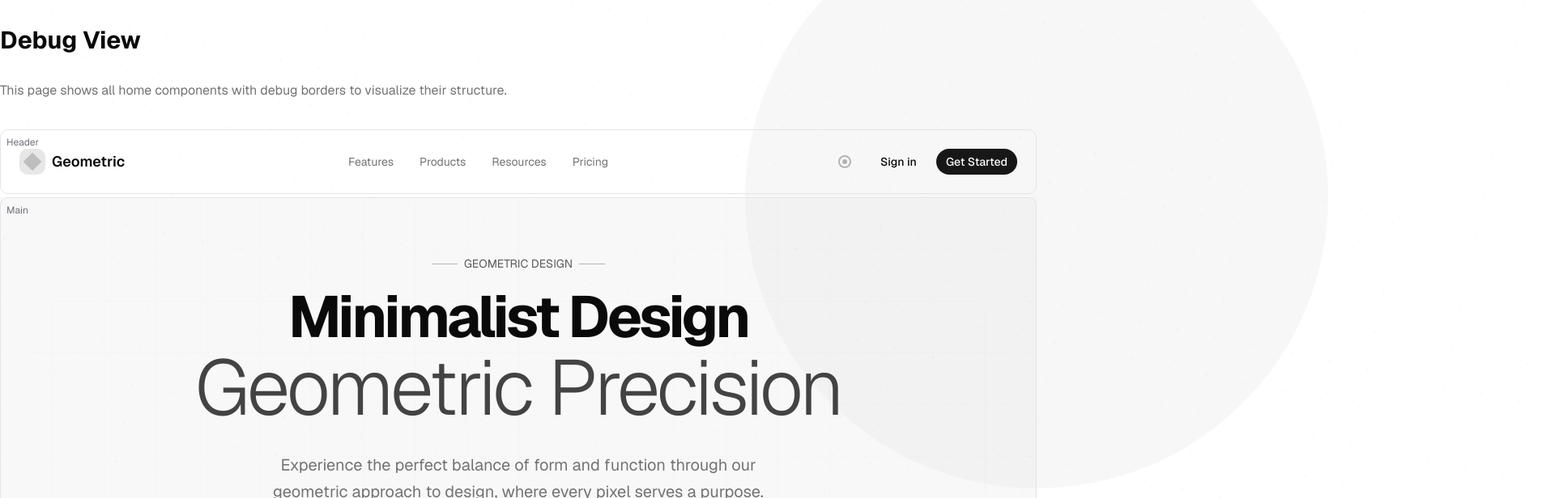
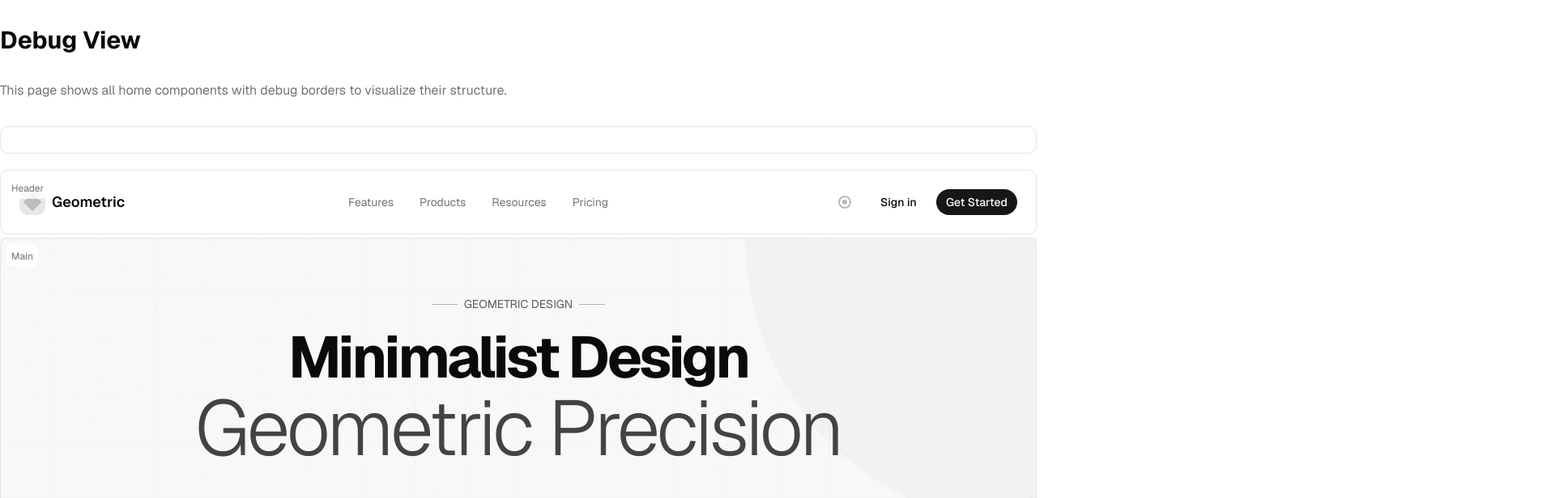
Before and after one commit to rbadillap/stack, a Next.js app: page /registry in a window 1280 px wide. Shown: the top 616 px of the page at 81% size, 1920 px wide, since content can reach past the window. Built offline with nearby package versions, Linux system fonts and the light colour scheme.

Commit message:
chore: more components in the registry.json

```diff
--- a/registry.json
+++ b/registry.json
@@ -16,6 +16,50 @@
           "path": "src/components/home/header.tsx"
         }
       ]
+    },
+    {
+      "name": "main",
+      "type": "registry:component",
+      "description": "The main component for the home page",
+      "title": "Main",
+      "categories": ["main", "home", "components", "stackcn"],
+      "registryDependencies": ["button"],
+      "files": [
+        {
+          "type": "registry:component",
+          "path": "src/components/home/main.tsx"
+        },
+        {
+          "type": "registry:component",
+          "path": "src/components/home/hero.tsx"
+        },
+        {
+          "type": "registry:component",
+          "path": "src/components/home/features.tsx"
+        },
+        {
+          "type": "registry:component",
+          "path": "src/components/home/showcase.tsx"
+        },
+        {
+          "type": "registry:component",
+          "path": "src/components/home/cta.tsx"
+        }
+      ]
+    },
+    {
+      "name": "footer",
+      "type": "registry:component",
+      "description": "The footer component for the home page",
+      "title": "Footer",
+      "categories": ["footer", "home", "components", "stackcn"],
+      "registryDependencies": ["button"],
+      "files": [
+        {
+          "type": "registry:component",
+          "path": "src/components/home/footer.tsx"
+        }
+      ]
     }
   ]
 }
--- a/src/app/registry/page.tsx
+++ b/src/app/registry/page.tsx
@@ -1,4 +1,4 @@
-import { DebugWrapper } from "@/components/registry/debug"
+import { Debug, DebugToolbar, DebugContent } from "@/components/registry/debug"
 import { Header } from "@/components/home/header"
 import { Hero } from "@/components/home/hero"
 import { Features } from "@/components/home/features"
@@ -7,7 +7,7 @@ import { CTA } from "@/components/home/cta"
 import { Footer } from "@/components/home/footer"
 import { Main } from "@/components/home/main"
 
-export default function RegistryPage() {
+export default function Registry() {
   return (
     <div className="container relative mx-auto">
       <div className="flex flex-col gap-8 py-8">
@@ -16,7 +16,11 @@ export default function RegistryPage() {
           This page shows all home components with debug borders to visualize their structure.
         </p>
 
-        <DebugWrapper>
+        <Debug>
+          <DebugToolbar>
+            {/* Toolbar content will be added later */}
+          </DebugToolbar>
+          <DebugContent>
             <Header />
             <Main>
               <Hero />
@@ -25,7 +29,8 @@ export default function RegistryPage() {
               <CTA />
             </Main>
             <Footer />
-        </DebugWrapper>
+          </DebugContent>
+        </Debug>
       </div>
     </div>
   )
--- a/src/components/registry/debug.tsx
+++ b/src/components/registry/debug.tsx
@@ -1,17 +1,78 @@
+"use client"
+
 import * as React from "react"
 import { cn } from "@/lib/utils"
 
-interface DebugWrapperProps extends React.HTMLAttributes<HTMLDivElement> {
+interface DebugProps extends React.HTMLAttributes<HTMLDivElement> {
   children: React.ReactNode
   enabled?: boolean
 }
 
-const DebugWrapper = React.forwardRef<HTMLDivElement, DebugWrapperProps>(
+interface DebugContextValue {
+  enabled: boolean
+}
+
+const DebugContext = React.createContext<DebugContextValue | undefined>(undefined)
+
+function useDebug() {
+  const context = React.useContext(DebugContext)
+  if (!context) {
+    throw new Error("Debug components must be used within a Debug provider")
+  }
+  return context
+}
+
+const Debug = React.forwardRef<HTMLDivElement, DebugProps>(
   ({ children, enabled = true, className, ...props }, ref) => {
     if (!enabled) return <>{children}</>
 
     return (
-      <div ref={ref} className={cn("relative", className)} {...props}>
+      <DebugContext.Provider value={{ enabled }}>
+        <div ref={ref} className={cn("flex flex-col gap-4", className)} {...props}>
+          {children}
+        </div>
+      </DebugContext.Provider>
+    )
+  }
+)
+Debug.displayName = "Debug"
+
+interface DebugToolbarProps extends React.HTMLAttributes<HTMLDivElement> {
+  children?: React.ReactNode
+}
+
+const DebugToolbar = React.forwardRef<HTMLDivElement, DebugToolbarProps>(
+  ({ children, className, ...props }, ref) => {
+    const { enabled } = useDebug()
+    if (!enabled) return null
+
+    return (
+      <div
+        ref={ref}
+        className={cn(
+          "flex items-center gap-4 rounded-lg border border-border bg-card p-4",
+          className
+        )}
+        {...props}
+      >
+        {children}
+      </div>
+    )
+  }
+)
+DebugToolbar.displayName = "DebugToolbar"
+
+interface DebugContentProps extends React.HTMLAttributes<HTMLDivElement> {
+  children: React.ReactNode
+}
+
+const DebugContent = React.forwardRef<HTMLDivElement, DebugContentProps>(
+  ({ children, className, ...props }, ref) => {
+    const { enabled } = useDebug()
+    if (!enabled) return <>{children}</>
+
+    return (
+      <div ref={ref} className={cn("space-y-4", className)} {...props}>
         {React.Children.map(children, (child) => {
           if (!React.isValidElement(child)) return child
 
@@ -26,12 +87,14 @@ const DebugWrapper = React.forwardRef<HTMLDivElement, DebugWrapperProps>(
           }
 
           return (
-            <div className="group relative my-1">
-              <div className="absolute inset-0 rounded-lg border border-zinc-200 transition-all duration-300 ease-out group-hover:border-zinc-400 group-hover:bg-zinc-50/50 dark:border-zinc-800 dark:group-hover:border-zinc-700 dark:group-hover:bg-zinc-900/50" />
-              <span className="absolute left-2 top-2 z-10 text-xs text-zinc-500 transition-colors group-hover:text-zinc-900 dark:text-zinc-400 dark:group-hover:text-zinc-300">
-                {componentName}
-              </span>
-              <div className="relative p-2">
+            <div className="group relative my-1 overflow-hidden">
+              <div className="absolute inset-0 rounded-lg border border-border transition-all duration-300 ease-out group-hover:border-border/60 group-hover:bg-muted/50" />
+              <div className="absolute left-2 top-2 z-[1] rounded-sm bg-background/80 px-1.5 py-0.5">
+                <span className="text-xs text-muted-foreground transition-colors group-hover:text-foreground">
+                  {componentName}
+                </span>
+              </div>
+              <div className="relative z-0 p-2">
                 {child}
               </div>
             </div>
@@ -41,7 +104,6 @@ const DebugWrapper = React.forwardRef<HTMLDivElement, DebugWrapperProps>(
     )
   }
 )
+DebugContent.displayName = "DebugContent"
 
-DebugWrapper.displayName = "DebugWrapper"
-
-export { DebugWrapper }
+export { Debug, DebugToolbar, DebugContent }
```
Lines whose indentation alone changed are shown as unchanged.
